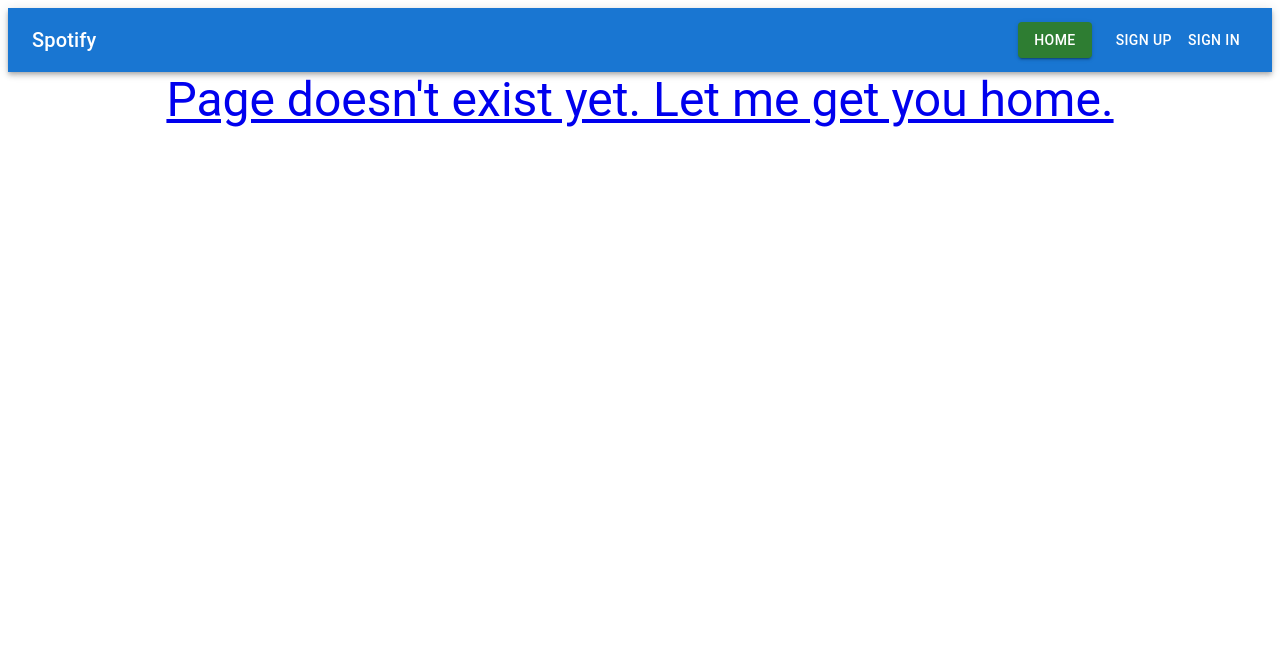
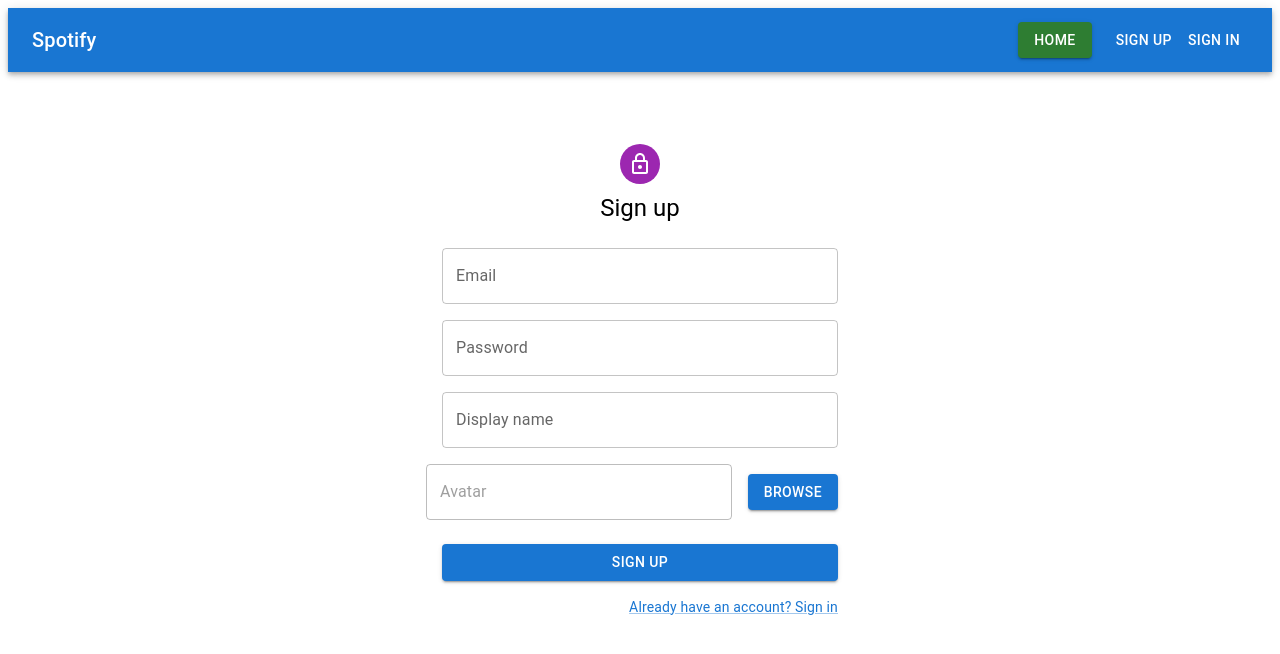
Before and after one commit to AlanNRZBV/homeWork-82, a React app in the folder frontend/: page /register in a window 1280 px wide. Shown: the top 654 px of the page. Built offline with nearby package versions, Linux system fonts and the light colour scheme; the HTML template or start-up script is replaced by a standard one.

Commit message:
hw#91.frontend: update Login, Register components

```diff
--- a/frontend/src/components/UI/Navigation/UserMenu.tsx
+++ b/frontend/src/components/UI/Navigation/UserMenu.tsx
@@ -29,7 +29,7 @@
   return (
     <>
       <Button color="inherit" onClick={handleClick}>
-        Hello, {user.username}!
+        Hello, {user.displayName}!
       </Button>
       <Menu
         anchorEl={anchorEl}
--- a/frontend/src/features/Albums/albumsThunks.ts
+++ b/frontend/src/features/Albums/albumsThunks.ts
@@ -42,6 +42,7 @@
         formData.append(key, value);
       }
     });
+
     const response = await axiosApi.post('/albums/new', formData, {
       headers: {
         Authorization: 'Bearer ' + token,
--- a/frontend/src/features/TracksHistory/TracksHistory.tsx
+++ b/frontend/src/features/TracksHistory/TracksHistory.tsx
@@ -31,7 +31,7 @@
                 mb={2}
                 sx={{ borderBottom: '1px solid grey' }}
               >
-                {user?.username} track history
+                {user?.displayName} track history
               </Typography>
               <ul style={{ padding: '0', marginTop: '0' }}>
                 {history.map((item) => (
--- a/frontend/src/features/Users/Login.tsx
+++ b/frontend/src/features/Users/Login.tsx
@@ -1,16 +1,6 @@
 import React, { useState } from 'react';
 import { LoginMutation } from '../../types';
-import {
-  Alert,
-  Avatar,
-  Box,
-  Button,
-  Container,
-  Grid,
-  Link,
-  TextField,
-  Typography,
-} from '@mui/material';
+import { Alert, Avatar, Box, Button, Container, Grid, Link, TextField, Typography } from '@mui/material';
 import { Link as RouterLink, useNavigate } from 'react-router-dom';
 import LockOpenIcon from '@mui/icons-material/LockOpen';
 import { useAppDispatch, useAppSelector } from '../../app/hooks';
@@ -22,7 +12,7 @@
   const dispatch = useAppDispatch();
   const error = useAppSelector(selectLoginError);
   const [state, setState] = useState<LoginMutation>({
-    username: '',
+    email: '',
     password: '',
   });
 
@@ -39,6 +29,8 @@
     await dispatch(login(state)).unwrap();
     navigate('/');
   };
+
+
 
   return (
     <Container component="main" maxWidth="xs">
@@ -65,10 +57,10 @@
           <Grid container spacing={2}>
             <Grid item xs={12}>
               <TextField
-                label="Username"
-                name="username"
-                autoComplete="current-username"
-                value={state.username}
+                label="Email"
+                name="email"
+                autoComplete="current-email"
+                value={state.email}
                 onChange={inputChangeHandler}
                 fullWidth
               />
--- a/frontend/src/features/Users/Register.tsx
+++ b/frontend/src/features/Users/Register.tsx
@@ -15,6 +15,7 @@
 import { useAppDispatch, useAppSelector } from '../../app/hooks';
 import { selectRegisterError } from './usersSlice';
 import { register } from './usersThunks';
+import FileInput from '../../components/UI/FileInput/FileInput.tsx';
 
 const Register = () => {
   const dispatch = useAppDispatch();
@@ -22,8 +23,10 @@
   const navigate = useNavigate();
 
   const [state, setState] = useState<RegisterMutation>({
-    username: '',
+    email: '',
     password: '',
+    displayName:'',
+    avatar:null
   });
 
   const getFieldError = (fieldName: string) => {
@@ -51,6 +54,15 @@
       // error
     }
   };
+  const fileInputChangeHandler = (e: React.ChangeEvent<HTMLInputElement>) => {
+    const { name, files } = e.target;
+    if (files) {
+      setState((prevState) => ({
+        ...prevState,
+        [name]: files[0],
+      }));
+    }
+  };
 
   return (
     <Container component="main" maxWidth="xs">
@@ -72,13 +84,13 @@
           <Grid container spacing={2}>
             <Grid item xs={12}>
               <TextField
-                label="Username"
-                name="username"
-                value={state.username}
+                label="Email"
+                name="email"
+                value={state.email}
                 onChange={inputChangeHandler}
-                autoComplete="new-username"
-                error={Boolean(getFieldError('username'))}
-                helperText={getFieldError('username')}
+                autoComplete="new-email"
+                error={Boolean(getFieldError('email'))}
+                helperText={getFieldError('email')}
                 fullWidth
               />
             </Grid>
@@ -95,6 +107,23 @@
                 fullWidth
               />
             </Grid>
+            <Grid item xs={12} mb={2}>
+              <TextField
+                name="displayName"
+                label="Display name"
+                type="text"
+                value={state.displayName}
+                onChange={inputChangeHandler}
+                autoComplete="current-displayName"
+                fullWidth
+              />
+            </Grid>
+            <FileInput
+              label="Avatar"
+              name="avatar"
+              onChange={fileInputChangeHandler}
+            />
+
           </Grid>
           <Button
             type="submit"
--- a/frontend/src/features/Users/usersThunks.ts
+++ b/frontend/src/features/Users/usersThunks.ts
@@ -17,13 +17,20 @@
   { rejectValue: ValidationError }
 >('users/register', async (registerMutation, { rejectWithValue }) => {
   try {
+    const formData = new FormData();
+    const keys = Object.keys(registerMutation) as (keyof RegisterMutation)[];
+    keys.forEach((key) => {
+      const value = registerMutation[key];
+      if (value !== null) {
+        formData.append(key, value);
+      }
+    });
     const response = await axiosApi.post('/users', registerMutation);
     return response.data;
   } catch (e) {
     if (isAxiosError(e) && e.response && e.response.status === 422) {
       return rejectWithValue(e.response.data);
     }
-
     throw e;
   }
 });
--- a/frontend/src/router/router.tsx
+++ b/frontend/src/router/router.tsx
@@ -10,6 +10,7 @@
 import ProtectedRoute from '../components/ProtectedRoute/ProtectedRoute.tsx';
 import ArtistsForm from '../features/Artists/components/ArtistsForm.tsx';
 import TracksForm from '../features/Tracks/components/TracksForm.tsx';
+import Register from '../features/Users/Register.tsx';
 
 export const router = createBrowserRouter([
   {
@@ -58,6 +59,10 @@
         element: <Login />,
       },
       {
+        path: '/register',
+        element: <Register />,
+      },
+      {
         path: '/track-history',
         element: <TracksHistory />,
       },
```
Also changed, not shown: frontend/src/types.d.ts (+9 -3 lines).
